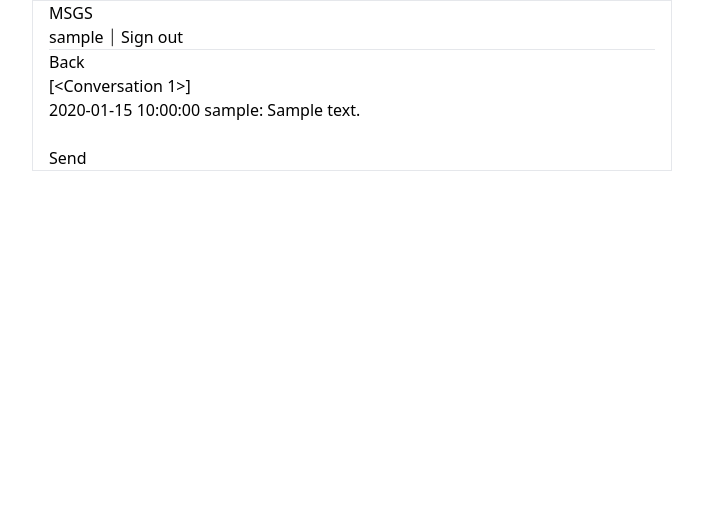
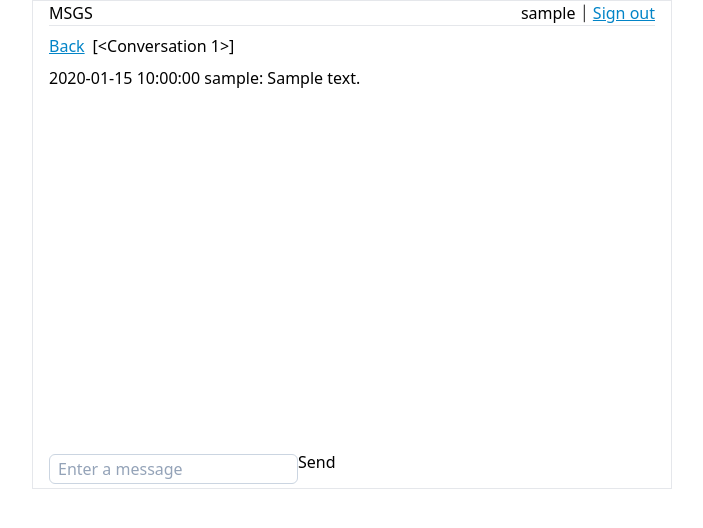
Before and after one commit to mhmh4/flask-messenger, a Flask app: template msgs/templates/conversation.html in a window 1280 px wide. Shown: the top 528 px of the page, without its empty margins (288-991 px from the left). Run offline with Flask 3, Linux system fonts and the light colour scheme; the template is opened without the code that fills it: values that come from a table or form of the project are taken from there, others are empty; a user stored in the database is signed in; tables that the repository leaves empty hold one stand-in row (values such as "Sample post"); some libraries are stand-ins or nearby versions.

Commit message:
Update conversation.html

```diff
--- a/msgs/templates/conversation.html
+++ b/msgs/templates/conversation.html
@@ -1,21 +1,28 @@
 {% extends "base.html" %}
+
+{% block title %}
+<title>MSGS - Home</title>
+{% endblock %}
+
 {% block content %}
-<header>
-  <div>MSGS</div>
-  <div>{{ current_user.username }} ⏐ <a href="{{ url_for('signout') }}">Sign out</a></div>
+<header class="flex">
+  <div class="flex-1">MSGS</div>
+  <div>
+    {{ current_user.username }} ⏐ <a href="{{ url_for('signout') }}" class="text-sky-600 underline">Sign out</a>
+  </div>
 </header>
 
 <hr>
 
-<div>
-  <div>
-    <a href="{{ url_for('home') }}">Back</a>
+<div class="flex py-2">
+  <div class="me-2">
+    <a href="{{ url_for('home') }}" class="text-sky-600 underline">Back</a>
   </div>
   <div>
     {{ other_user }}
   </div>
 </div>
-<div id="messages-container">
+<div id="messages-container" class="h-96 overflow-y-scroll">
   {% for message in messages %}
     <div>
       {{message.created_at }} {{message.user.username}}: {{message.content}}
@@ -23,15 +30,18 @@
   {% endfor %}
 </div>
 <div>
-  <form id="form" method="post">
+  <form id="form" method="post" class="flex">
     {{ form.hidden_tag() }}
     <div>
-      <div>
-        {{ form.content() }}
-      </div>
-      <div>
-        {{ form.submit(value="Send") }}
-      </div>
+      {{
+        form.content(
+          class="my-1 py-0.5 px-2 border border-slate-300 rounded-md placeholder-slate-400",
+          placeholder="Enter a message"
+        )
+      }}
+    </div>
+    <div>
+      {{ form.submit(value="Send") }}
     </div>
   </form>
 </div>
```
